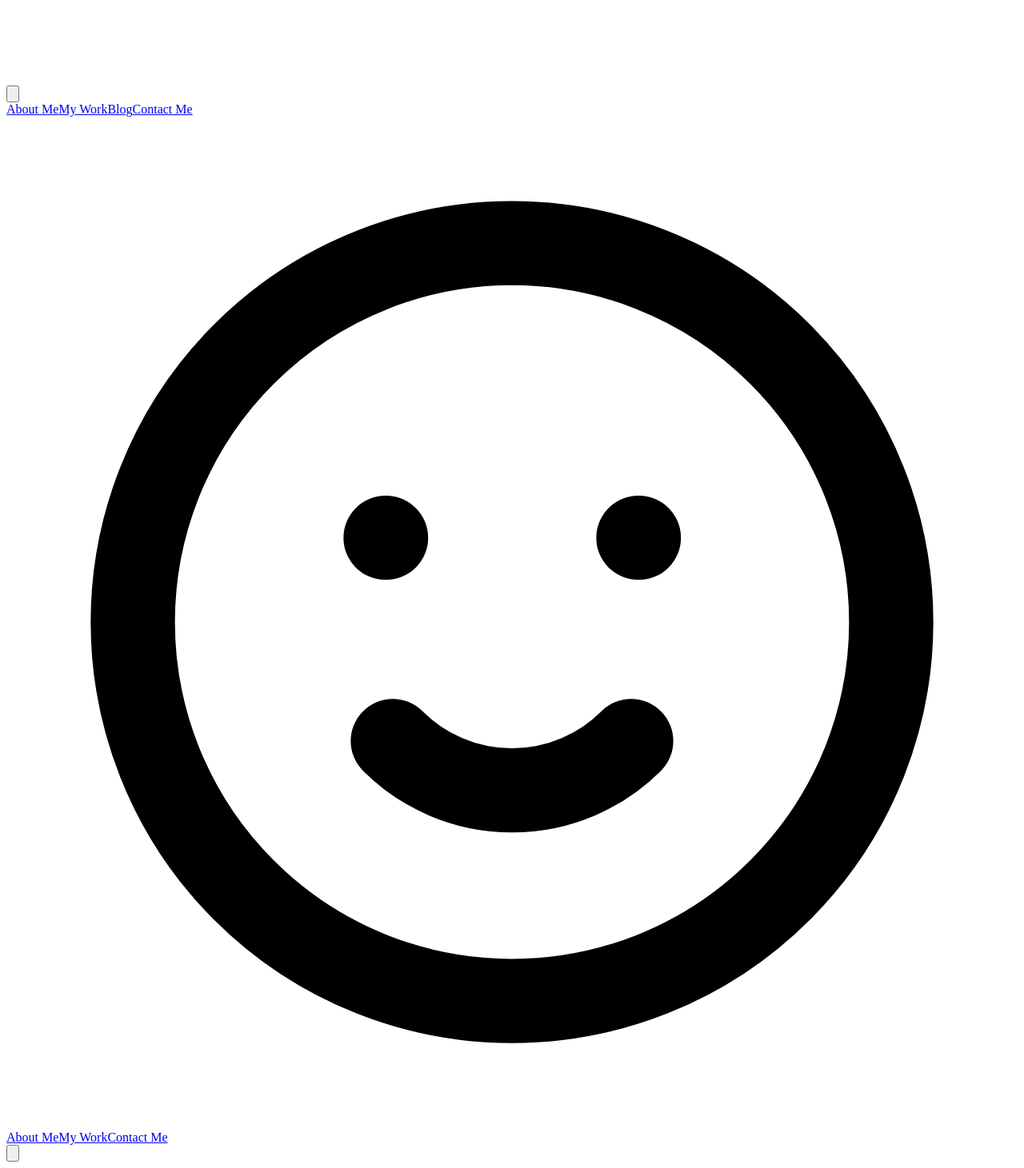
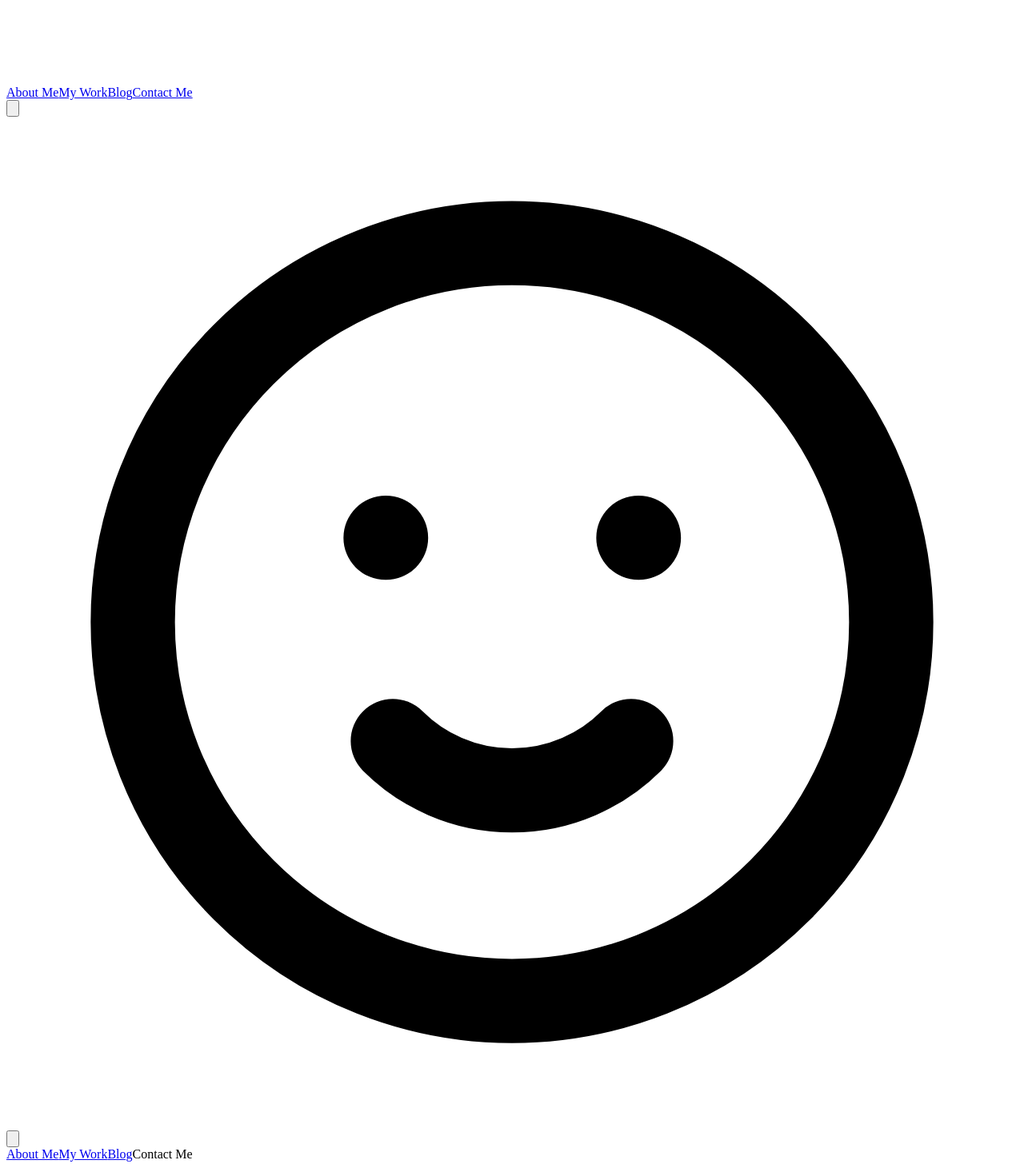
Before and after one commit to kiansam/portfolio-project, a Next.js app: page / in a window 1280 px wide. Shown: the part 1169-2630 px from the top of the page at 80% size. Built offline with nearby package versions, Linux system fonts and the light colour scheme.

Commit message:
react-scroll

```diff
--- a/components/Body.js
+++ b/components/Body.js
@@ -4,7 +4,7 @@ import Jello from "react-reveal/Jello";
 
 function Body() {
   return (
-    <div className="flex min-h-screen bg-gradient-to-t lg:bg-gradient-to-r from-green-400 to-blue-500 relative">
+    <div className="flex min-h-screen bg-gradient-to-t lg:bg-gradient-to-r from-green-400 to-blue-500 relative z-30">
       <div className="inline-flex justify-center align-middle w-screen h-auto items-center border-8 border-white p-4 md:p-8 text-left">
         <h1 className="text-left md:text-center text-black text-6xl xs:text-7xl font-extrabold sm:text-8xl -translate-y-4 cursor-default">
           <Jello>Hi There, Welcome!</Jello>
--- a/components/Footer.js
+++ b/components/Footer.js
@@ -6,7 +6,7 @@ import Jello from "react-reveal/Jello";
 
 function Footer() {
   return (
-    <footer className="bg-black text-gray-400 w-screen border-white border-l-8 border-r-8 p-4 block">
+    <footer id="footer" className="bg-black text-gray-400 w-screen border-white border-l-8 border-r-8 p-4 block">
       <div className="max-w-screen-lg xl:max-w-screen-xl mx-5 md:mx-auto my-5 flex">
         <Link href="/">
           <a className="hidden sm:flex">
@@ -30,7 +30,7 @@ function Footer() {
           {/* <li className="flex space-y-5 row-span-8 pb-6"> */}
 
           {/* </li> */}
-          <li className="space-y-5 row-span-2 pb-12 pr-8">
+          <li className="space-y-5 row-span-2 pb-12 pr-10">
             <h2 className="text-xs font-semibold tracking-wide text-white uppercase">
               Links
             </h2>
--- a/components/Navbar.js
+++ b/components/Navbar.js
@@ -10,7 +10,7 @@ function Navbar({ toggle }) {
   return (
     // <div className="relative min-h-screen">
 
-    <header className="sticky top-0 z-40 bg-white flex items-center p-4 px-8 md:py-4 shadow-2xl lg:px-16 xl:px-24">
+    <header className="sticky w-full top-0 z-40 lg:z-50 bg-white flex-none flex items-center p-4 px-8 md:py-4 lg:px-16 xl:px-24 shadow-sm">
       {/* Left Side */}
       <div className="flex items-center">
         <svg
@@ -33,19 +33,24 @@ function Navbar({ toggle }) {
       <div className="justify-end flex-grow flex md:px-1">
         <Fade right ssrFadeout>
           <div className="hidden md:flex">
-            <div className="block space-x-8 lg:space-x-0.5 items-center select-none">
+            <div className="block space-x-6 lg:space-x-0.5 items-center select-none">
               <Link href="/">
-                <a className="py-3 md:py-5 text-gray-600 transition duration-200 ease-in-out lg:hover:text-black lg:hover:bg-gray-200 rounded-lg lg:px-5">
+                <a className="py-3 md:py-5 text-gray-500 transition duration-200 ease-in-out lg:hover:text-black lg:px-5 font-semibold">
                   About Me
                 </a>
               </Link>
               <Link href="/">
-                <a className="py-3 md:py-5 text-gray-600 transition duration-200 ease-in-out lg:hover:text-black lg:hover:bg-gray-200 rounded-lg lg:px-5">
+                <a className="py-3 md:py-5 text-gray-500 transition-colors duration-200 ease-in-out lg:hover:text-black lg:px-5 font-semibold">
                   My Work
                 </a>
               </Link>
               <Link href="/">
-                <a className="py-3 md:py-5 text-gray-600 transition duration-200 ease-in-out lg:hover:text-black lg:hover:bg-gray-200 rounded-lg lg:px-5">
+                <a className="py-3 md:py-5 text-gray-500 transition-colors duration-200 ease-in-out lg:hover:text-black lg:px-5  font-semibold">
+                  Blog
+                </a>
+              </Link>
+              <Link href="/">
+                <a className="py-3 md:py-5 text-gray-500 transition duration-200 ease-in-out lg:hover:text-black lg:px-5 font-semibold">
                   Contact Me
                 </a>
               </Link>
--- a/components/Sidebar.js
+++ b/components/Sidebar.js
@@ -1,4 +1,5 @@
 import Link from "next/link";
+import { Link as LinkS } from "react-scroll";
 
 function Sidebar({ isOpen, toggle }) {
   return (
@@ -61,11 +62,17 @@ function Sidebar({ isOpen, toggle }) {
             Blog
           </a>
         </Link>
-        <Link href="/">
-          <a className="col-start-2 col-span-3 transform duration-100 sm:hover:bg-gray-100 sm:hover:-translate-y-1 rounded-3xl p-4 motion-reduce:transition-none motion-reduce:transform-none cursor-pointer">
-            Contact Me
-          </a>
-        </Link>
+        <LinkS
+          to="footer"
+          delay={200}
+          duration={500}
+          onClick={toggle}
+          spy={true}
+          smooth={true}
+          className="col-start-2 col-span-3 transform duration-100 sm:hover:bg-gray-100 sm:hover:-translate-y-1 rounded-3xl p-4 motion-reduce:transition-none motion-reduce:transform-none cursor-pointer"
+        >
+          Contact Me
+        </LinkS>
       </div>
     </div>
   );
--- a/pages/index.js
+++ b/pages/index.js
@@ -16,8 +16,8 @@ export default function Home() {
       <Head>
         <title>Portfolio</title>
       </Head>
+      <Navbar toggle={toggle} />
       <Sidebar isOpen={isOpen} toggle={toggle} />
-      <Navbar toggle={toggle} />
       <Body />
       <Footer />
     </div>
```
